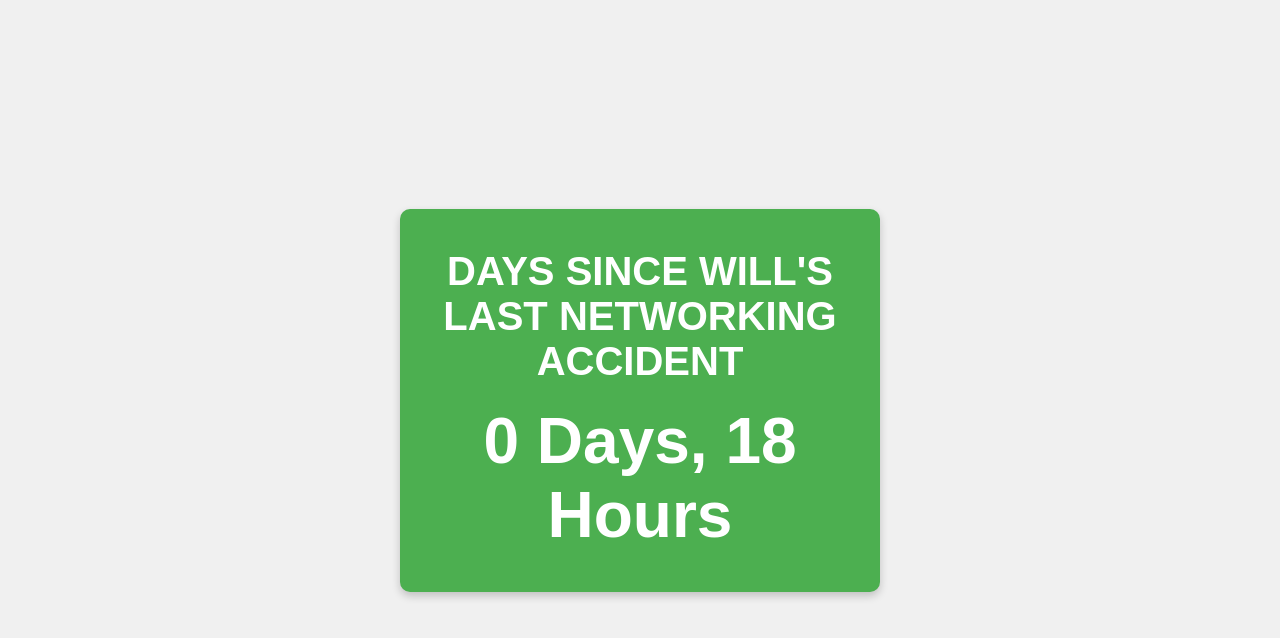
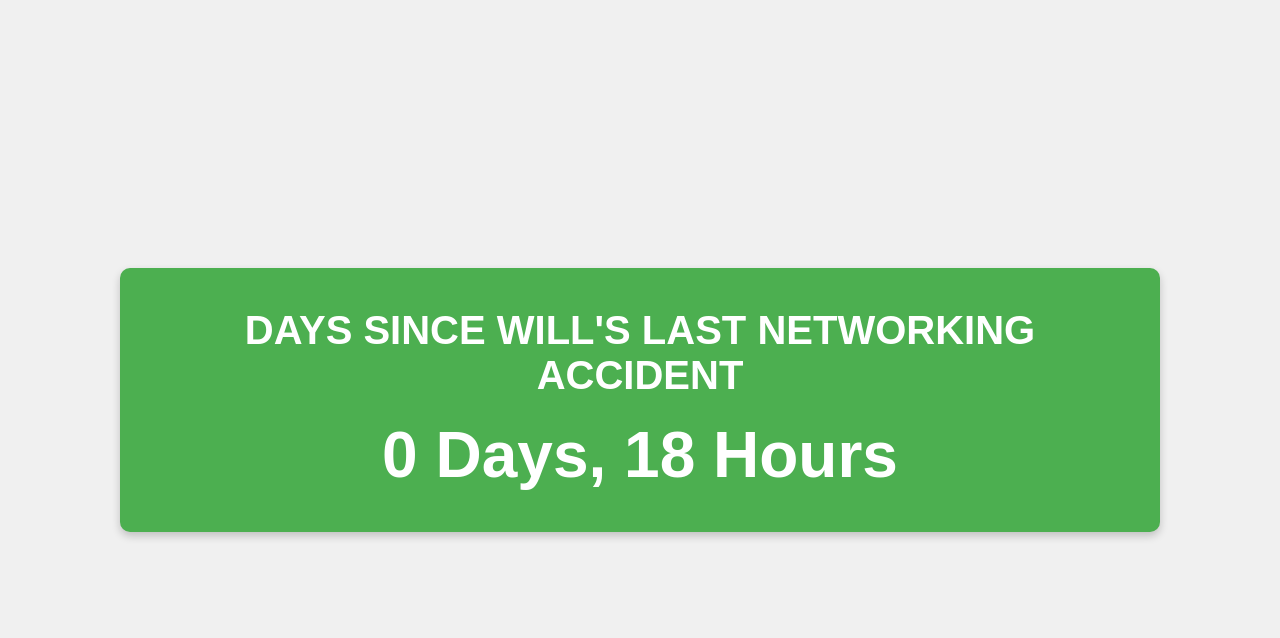
Before and after one commit to joshuacarmack/will-accident-clock, a PHP site: page / in a window 1280 px wide. Shown: the top 638 px of the page. Run offline with PHP 8.4, Linux system fonts and the light colour scheme.

Commit message:
Updated width

```diff
--- a/index.php
+++ b/index.php
@@ -22,7 +22,7 @@
             border-radius: 10px;
             box-shadow: 0 4px 8px rgba(0, 0, 0, 0.2);
             text-align: center;
-            max-width: 400px;
+            max-width: 75%;
             width: 100%;
         }
 
```
